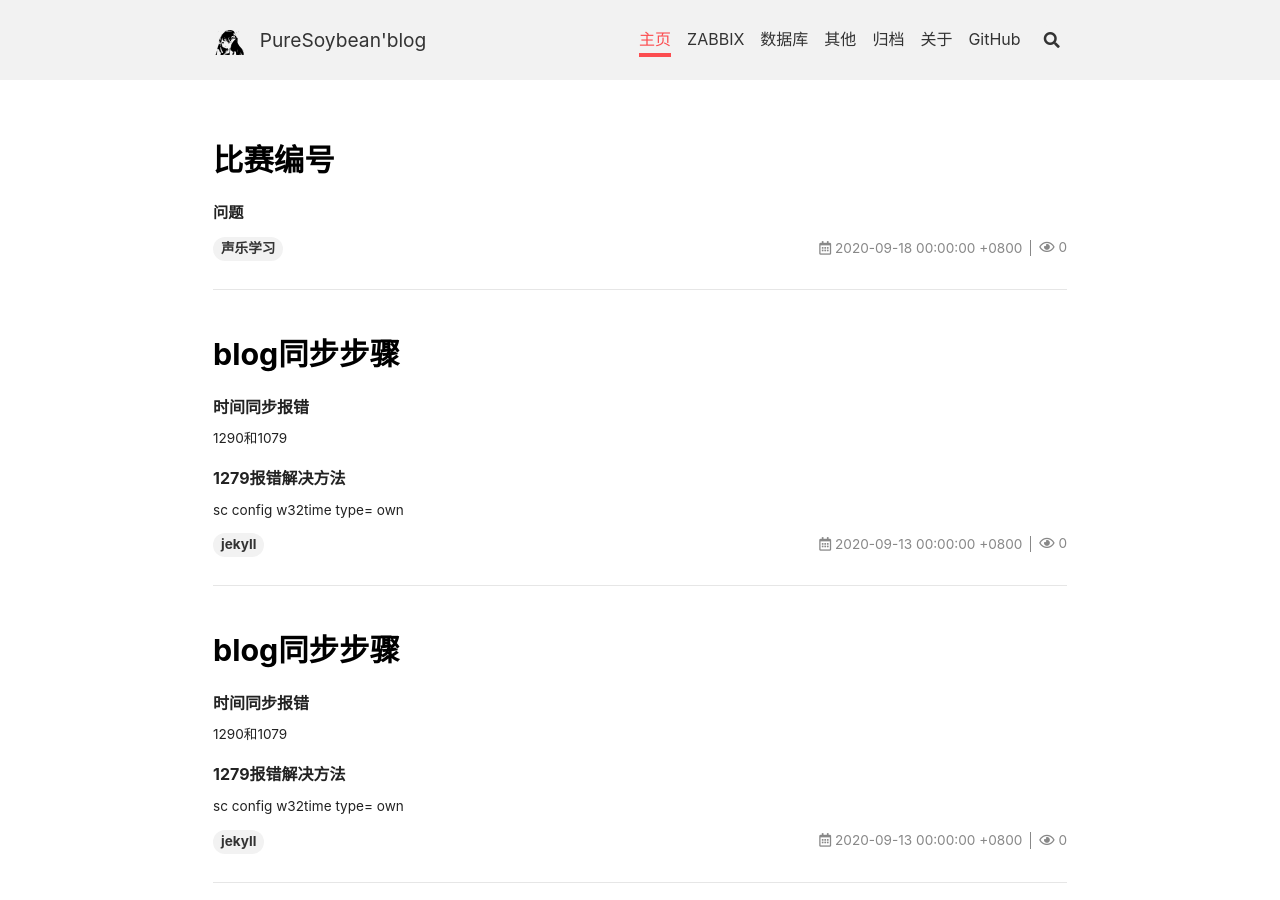
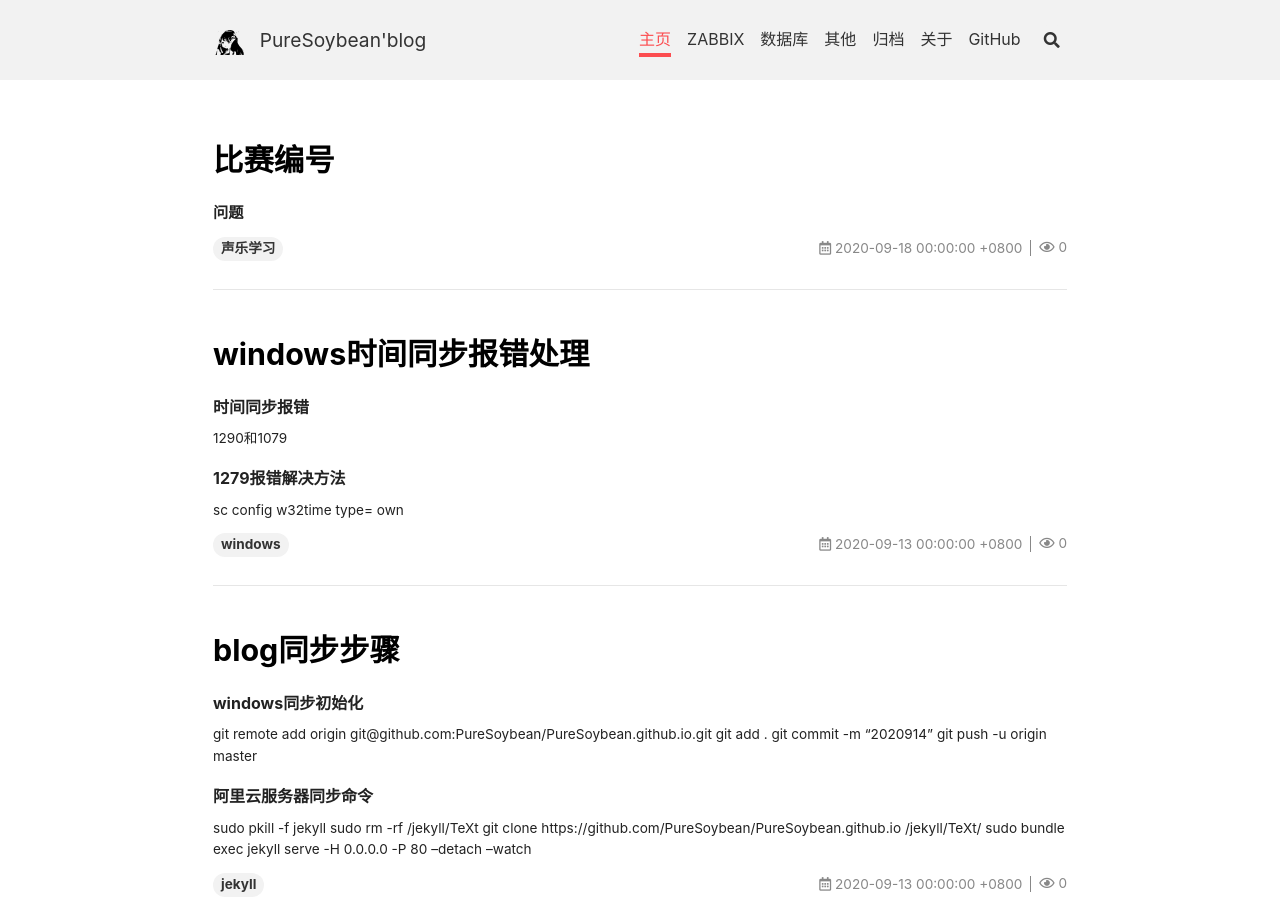
Before and after one commit to PureSoybean/PureSoybean.github.io, a Jekyll site: the page built from home/index.html, in a window 1280 px wide and 900 px high. Built offline with Jekyll 4.4.1, drawn with Linux system fonts in a browser that asks for light colours; nearby versions of some CDN libraries; the list of posts is cut into pages by our own code; comment, search, counter and statistics services are not loaded; some of the changed text lies outside the part shown.

Commit message:
ScriptBack 2020-09-23 13:36:16

```diff
--- a/Hobbies/index.html
+++ b/Hobbies/index.html
@@ -19,5 +19,5 @@
   background_color: "#367a9a"
   background_image:
     gradient: "linear-gradient(rgba(0, 0, 0, .2), rgba(0, 0, 0, .6))"
-    src: http://image.puresoybean.cn/cover3.jpg
+    src: https://image.puresoybean.cn/cover3.jpg
 ---
--- a/home/_posts/2020-09-13-gitaliyun0.md
+++ /dev/null
@@ -1,14 +0,0 @@
----
-title: blog同步步骤
-key: jekyll
-tag: jekyll
-show_author_profile: true
----
-
-## 时间同步报错
-
-1290和1079
-
-## 1279报错解决方法
-
-sc config w32time type= own
--- a/home/_posts/2020-09-13-gitaliyun00.md
+++ /dev/null
@@ -1,14 +0,0 @@
----
-title: blog同步步骤
-key: jekyll
-tag: jekyll
-show_author_profile: true
----
-
-## 时间同步报错
-
-1290和1079
-
-## 1279报错解决方法
-
-sc config w32time type= own
--- /dev/null
+++ b/home/_posts/2020-09-13-windows.md
@@ -0,0 +1,14 @@
+---
+title: windows时间同步报错处理
+key: windows
+tag: windows
+show_author_profile: true
+---
+
+## 时间同步报错
+
+1290和1079
+
+## 1279报错解决方法
+
+sc config w32time type= own
```
Also changed, not shown: _data/licenses.yml (+4 -4 lines).
